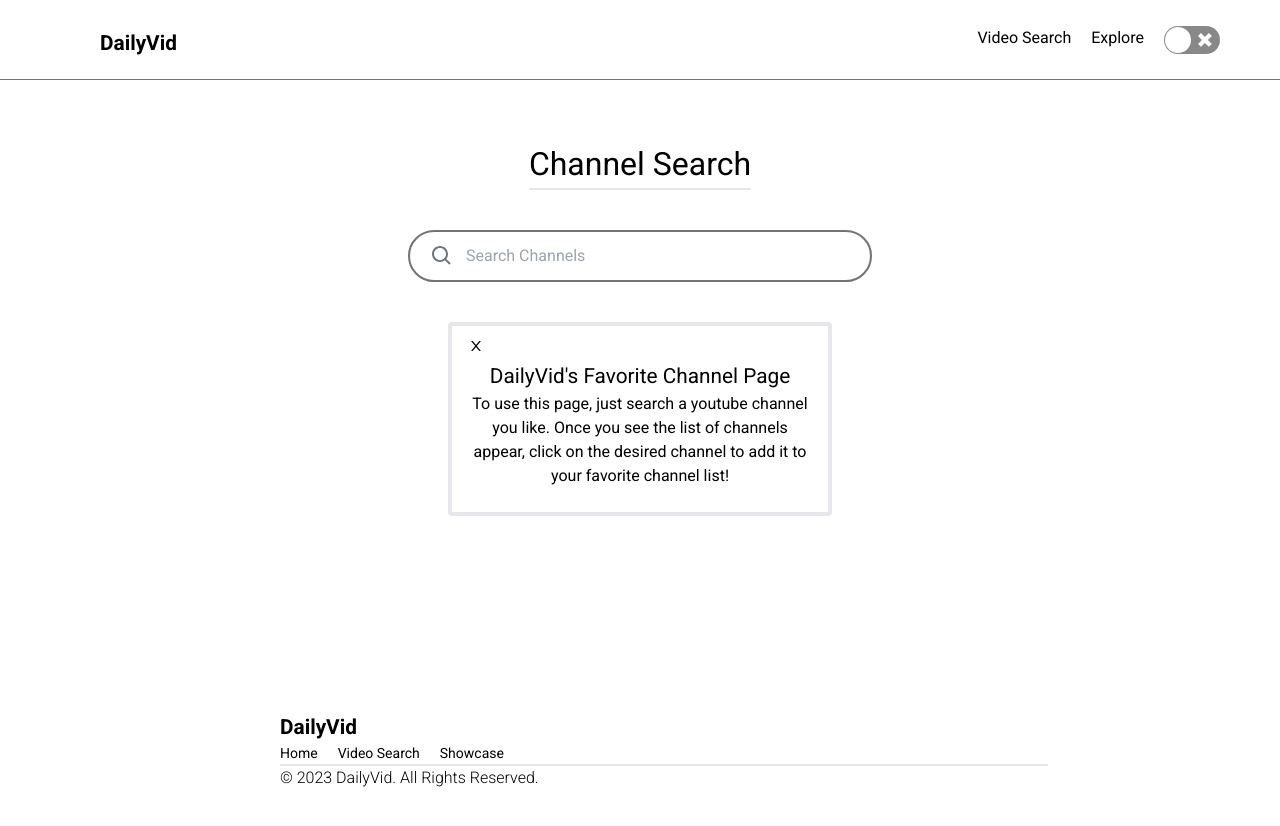
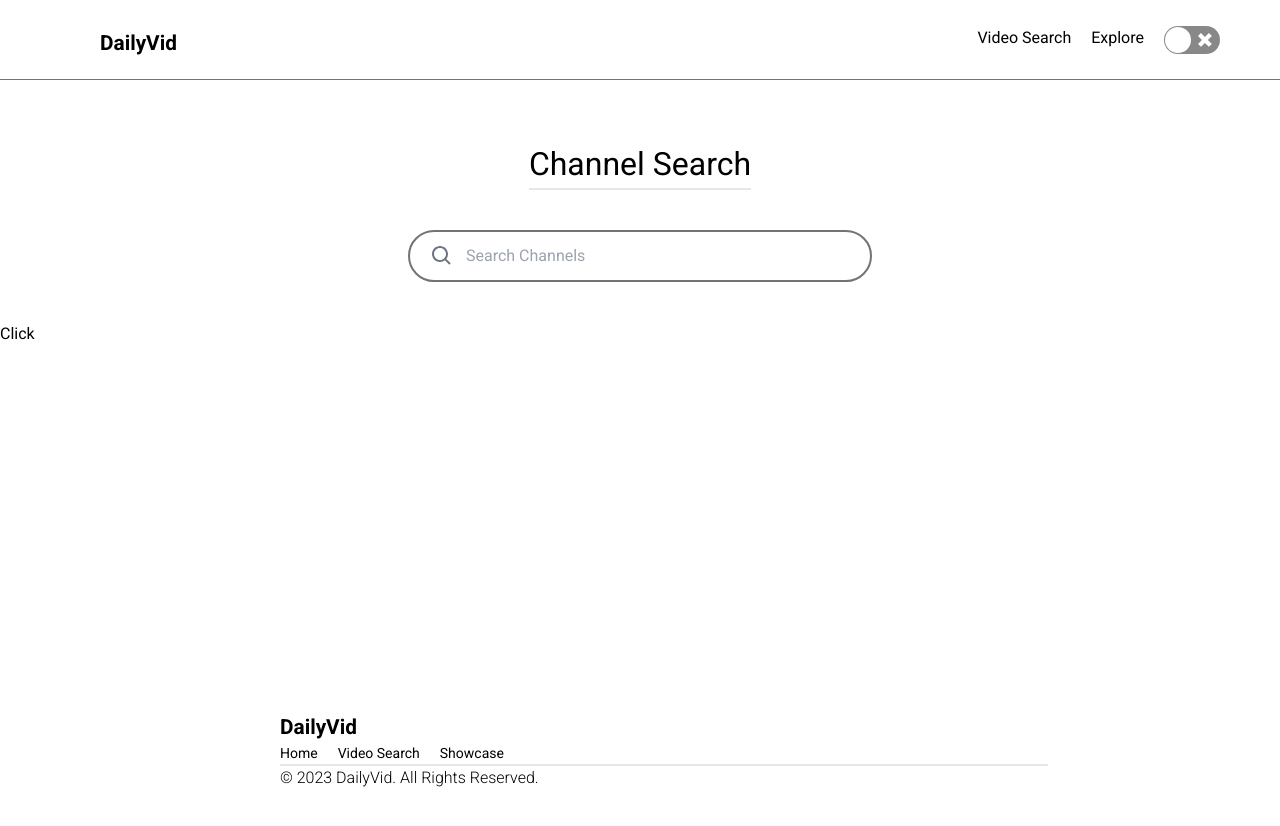
Before and after one commit to BrandonCarp/tweeter, a React (Create React App) app in the folder Client/: page /showcase in a window 1280 px wide. Shown: the top 826 px of the page. Built offline with nearby package versions, Linux system fonts and the light colour scheme; a web font is replaced by a local one.

Commit message:
updating favorite user page

```diff
--- a/Client/src/Components/Tweet Showcase/ChannelList.jsx
+++ b/Client/src/Components/Tweet Showcase/ChannelList.jsx
@@ -6,7 +6,7 @@ export const ChannelList = ({ channelData, myFetch}) => {
     <>
     <div className="flex-col mx-auto items-center justify-center">
       {channelData.map((data) =>(
-        <ChannelNames  myFetch={myFetch}  channelId={data.snippet.channelId}  key={data.id.channelId} userName={data.snippet.channelTitle} thumbnail={data.snippet.thumbnails.default.url}/>
+        <ChannelNames  myFetch={myFetch}   channelId={data.snippet.channelId}  key={data.id.channelId} userName={data.snippet.channelTitle} thumbnail={data.snippet.thumbnails.default.url}/>
       ))}
       </ div>
     </>
--- a/Client/src/Components/Tweet Showcase/TweetShowcase.jsx
+++ b/Client/src/Components/Tweet Showcase/TweetShowcase.jsx
@@ -17,20 +17,20 @@ export const TweetShowcase = () => {
 
 
   const fetchChannels =  async (query) => {
-    const res =  await axios.get(
-      `https://dailyvid-service.onrender.com/data/channels/?q=${query}`
-    );
     // const res =  await axios.get(
+    //   `https://dailyvid-service.onrender.com/data/channels/?q=${query}`
+    // );
+    // const res = await axios.get(
     //   `http://localhost:8585/data/channels?q=${query}`
     // );
-
+    const res = await axios.get(`https://localhost:8585/data/search/?q=${query}`);
 
     setChannelData(res.data.items);
   };
 
   const fetchRecent = async (query, userName, thumbnail) => {
-    const res = await axios.get(`https://dailyvid-service.onrender.com/data/search/?q=${query}`);
-    // const res = await axios.get(`https://localhost:8585/data/search/?q=${query}`);
+    // const res = await axios.get(`https://dailyvid-service.onrender.com/data/search/?q=${query}`);
+    const res = await axios.get(`https://localhost:8585/data/search/?q=${query}`);
   const newChannel = {
     userName,
     thumbnail,
@@ -38,6 +38,7 @@ export const TweetShowcase = () => {
   }
 
   setFavoriteChannels(prevChannel => [...prevChannel, newChannel]);
+
 };
 
 const modalBtn = () => {
@@ -50,6 +51,7 @@ const deleteChannel = (channelName) => {
   setFavoriteChannels(newFavorites);
 };
 
+
 return (
   <>
   <div className="mt-5 flex-col items-center justify-center mx-auto min-h-[70vh] mb-5">
@@ -59,17 +61,11 @@ return (
         </div>
     <ChannelSearchBar fetchChannels={fetchChannels} />
 
-    { howToModal == false ? <div className="mx-auto relative container border-4 rounded pb-6 px-4 md:w-[40%] lg:w-[30%]">
-  <button className="pt-3" onClick={modalBtn}><AiOutlineClose className="" /></button>
-  <section className="flex-col justify-center items-center ">
-  <h1 className="text-center text-baselg">DailyVid's Favorite Channel Page</h1>
-   <p className="text-center">To use this page, just search a youtube channel you like. Once you see the list of channels appear, click on the desired channel to add it to your favorite channel list!</p>
-  </section>
-</div> : null }
+  <button onClick={e => console.log(channelData)}>Click</button>
 
      <FavChannels  favChannels={favoriteChannels} delBtn={deleteChannel}/>
     <div className="flex">
-<ChannelList myFetch={fetchRecent} channelData={channelData} />
+{/* <ChannelList myFetch={fetchRecent} channelData={channelData} />  */}
     </div>
   <ScrollButton />
   </div>
--- a/Client/src/Components/User Search Page/UserSearch.jsx
+++ b/Client/src/Components/User Search Page/UserSearch.jsx
@@ -15,12 +15,12 @@ export function UserSearch() {
 
 
   const fetchData = async (query) => {
+    // const res = await axios.get(
+    //   `https://dailyvid-service.onrender.com/data/search/?q=${query}`
+    // );
     const res = await axios.get(
-      `https://dailyvid-service.onrender.com/data/search/?q=${query}`
+      `http://localhost:8585/data/search/?q=${query}`
     );
-    // const res = await axios.get(
-    //   `http://localhost:8585/data/search/?q=${query}`
-    // );
 
     setApiState(res.data.items);
 
```
